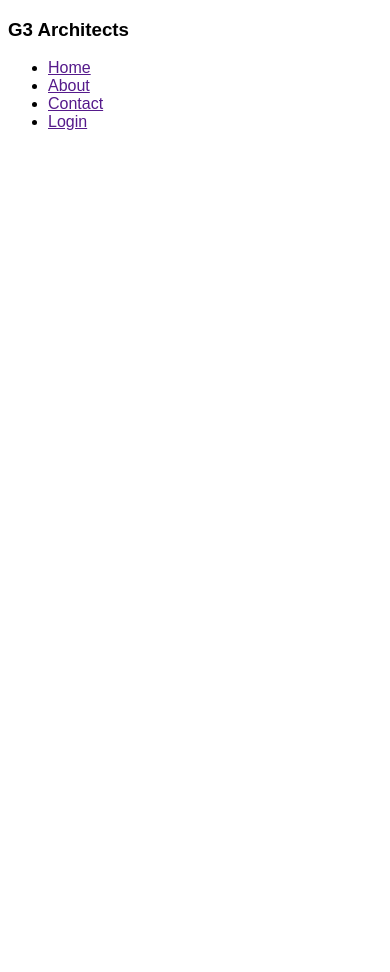
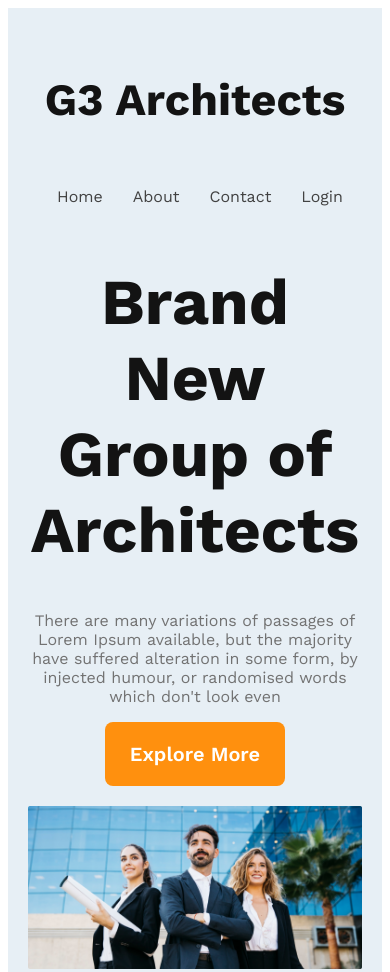
Before and after one commit to dipujafar/g3-architects-website, a plain HTML site: page index.html in a window 390 px wide. Shown: the top 972 px of the page. Before the commit the page ends 844 px from the top, so only its background shows below. Drawn offline with nearby package versions, Linux system fonts and the light colour scheme.

Commit message:
finished header section and responsive for mobile and medium device

```diff
--- a/index.html
+++ b/index.html
@@ -4,12 +4,18 @@
     <meta charset="UTF-8" />
     <meta name="viewport" content="width=device-width, initial-scale=1.0" />
     <title>G3 Architects</title>
+    <link rel="preconnect" href="https://fonts.googleapis.com" />
+    <link rel="preconnect" href="https://fonts.gstatic.com" crossorigin />
+    <link
+      href="https://fonts.googleapis.com/css2?family=Dancing+Script:wght@500&family=Open+Sans:wght@300;700;800&family=Work+Sans:wght@400;600;700;800&display=swap"
+      rel="stylesheet"
+    />
     <link rel="stylesheet" href="style/architects.css" />
   </head>
   <body>
     <header>
       <nav>
-        <h3>G3 Architects</h3>
+        <h3 class="nav-title">G3 Architects</h3>
         <ul>
           <li><a href="">Home</a></li>
           <li><a href="">About</a></li>
@@ -17,6 +23,18 @@
           <li><a href="">Login</a></li>
         </ul>
       </nav>
+      <div class="banner">
+        <div class="banner-content">
+          <h1 class="banner-title">Brand New Group of Architects</h1>
+          <p class="banner-description">
+            There are many variations of passages of Lorem Ipsum available, but
+            the majority have suffered alteration in some form, by injected
+            humour, or randomised words which don't look even
+          </p>
+          <button class="btn-primary">Explore More</button>
+        </div>
+        <img src="images/banner.png" alt="banner Image" />
+      </div>
     </header>
     <main></main>
     <footer></footer>
--- a/style/architects.css
+++ b/style/architects.css
@@ -1,5 +1,89 @@
+/* shared style  */
 *{
     font-family: 'Dancing Script', cursive;
     font-family: 'Open Sans', sans-serif;
     font-family: 'Work Sans', sans-serif;
 }
+.btn-primary{
+    border-radius: 8px;
+    color: #fff;
+    font-size: 1.25rem;
+    font-weight: 600;
+    border: none;
+    background: #FF900E;
+    padding: 20px 25px;
+    cursor: pointer;
+}
+/* Header section Style  */
+header{
+    background-color: rgba(255, 144,14, 0.10) ;
+    padding: 50px 200px;
+}
+nav{
+    display: flex;
+    justify-content: space-between;
+    align-items: center;
+}
+.nav-title{
+    color: #131313;
+text-align: center;
+font-size: 2.8rem;
+font-weight: 700;
+}
+nav > ul{
+    display: flex;
+}
+nav li {
+    list-style: none;
+    margin-right: 30px;
+    font-weight: 500;
+    font-size: 1rem;
+}
+nav li a{
+    text-decoration: none;
+    color:#424242;
+}
+/* baner style */
+.banner-content{
+    max-width: 800px;
+    text-align: center;
+    margin: 0 auto;
+}
+.banner-title{
+    color:  #131313;
+text-align: center;
+font-size: 4rem;
+font-weight: 700;
+}
+.banner-description{
+    color:  #727272;
+}
+.banner img{
+    width: 100%;
+    margin-top: 20px;
+}
+
+
+
+/* responsive media queries */
+/* Mobile devices */
+@media screen and (max-width:576px) {
+    header{
+        background-color: rgba(28, 97, 153, 0.1) ;
+        padding: 20px;
+    }
+    nav{
+        flex-direction: column;
+    }
+}
+/* tablet or medium devices */
+
+@media screen and (min-width:576px) and (max-width:962px) {
+    header{
+        background-color: rgba(23, 216, 97, 0.082) ;
+        padding: 50px;
+    }
+    nav{
+        flex-direction: column;
+    }
+}
```
Also changed, not shown: images/architect.png (added), images/banner.png (added), images/icons/customers.png (added), images/icons/email.png (added), images/icons/projects.png (added), images/icons/ribon.png (added), images/sponsors/amazon.png (added), images/sponsors/figma.png (added), images/sponsors/google.png (added), images/sponsors/spotify.png (added), images/sponsors/telerama.png (added), images/team1.png (added), images/team2.png (added), images/team3.png (added), 1 more files.
